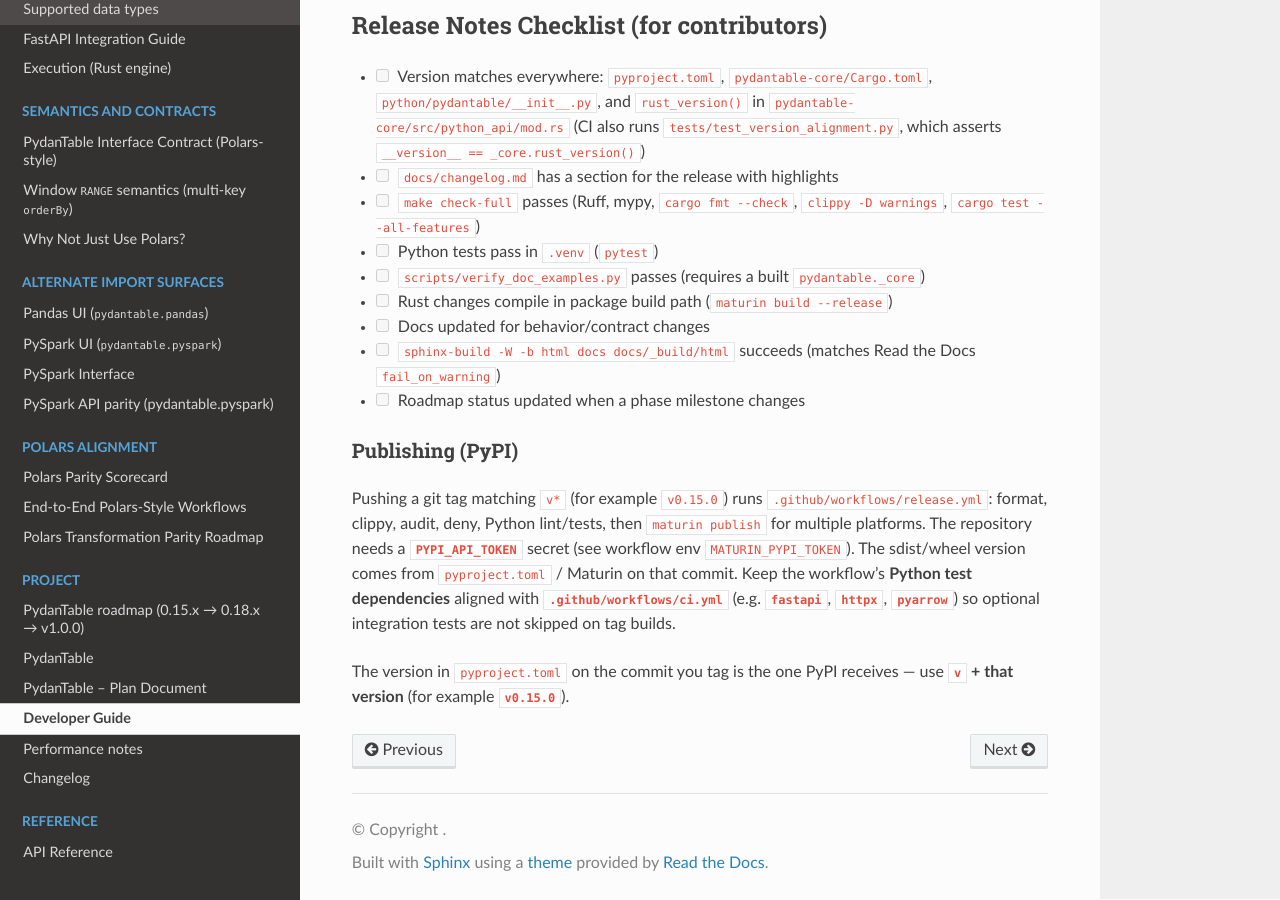
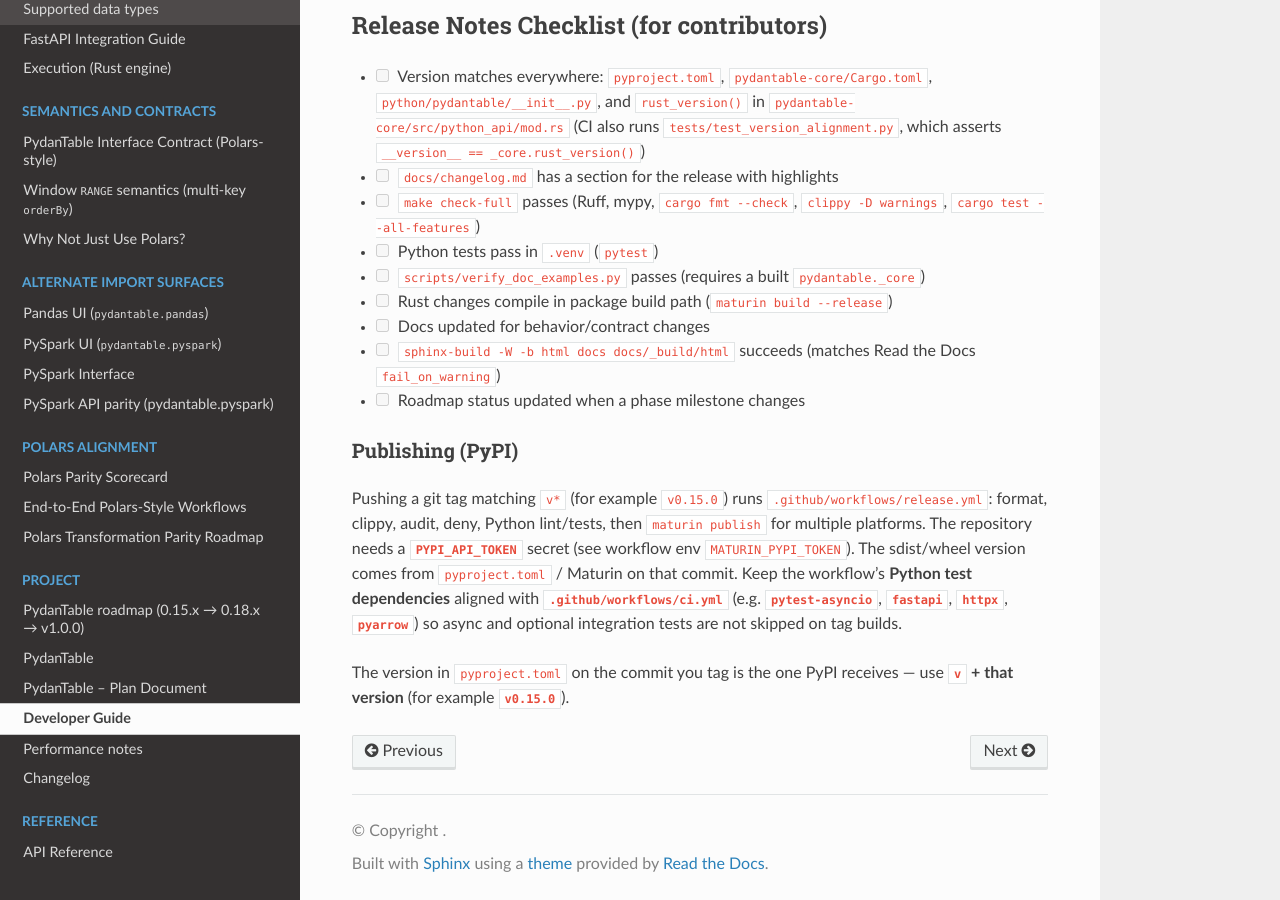
Before and after one commit to eddiethedean/pydantable, a Sphinx documentation site: the page built from docs/DEVELOPER.md, in a window 1280 px wide and 900 px high, scrolled down 5634 px. Built offline with Sphinx 7.4.7 and the Read the Docs theme 3.1.0, drawn with Linux system fonts in a browser that asks for light colours; the version number is read from the project's files by our own code.

Commit message:
ci: install pytest-asyncio in release and CI workflows
Fixes async test failures on tag builds (missing plugin / asyncio_mode).

```diff
--- a/docs/DEVELOPER.md
+++ b/docs/DEVELOPER.md
@@ -239,6 +239,6 @@ Usually handled by `pip install -e .`. If you need a fresh wheel install:
 
 ### Publishing (PyPI)
 
-Pushing a git tag matching `v*` (for example `v0.15.0`) runs `.github/workflows/release.yml`: format, clippy, audit, deny, Python lint/tests, then `maturin publish` for multiple platforms. The repository needs a **`PYPI_API_TOKEN`** secret (see workflow env `MATURIN_PYPI_TOKEN`). The sdist/wheel version comes from `pyproject.toml` / Maturin on that commit. Keep the workflow’s **Python test dependencies** aligned with **`.github/workflows/ci.yml`** (e.g. **`fastapi`**, **`httpx`**, **`pyarrow`**) so optional integration tests are not skipped on tag builds.
+Pushing a git tag matching `v*` (for example `v0.15.0`) runs `.github/workflows/release.yml`: format, clippy, audit, deny, Python lint/tests, then `maturin publish` for multiple platforms. The repository needs a **`PYPI_API_TOKEN`** secret (see workflow env `MATURIN_PYPI_TOKEN`). The sdist/wheel version comes from `pyproject.toml` / Maturin on that commit. Keep the workflow’s **Python test dependencies** aligned with **`.github/workflows/ci.yml`** (e.g. **`pytest-asyncio`**, **`fastapi`**, **`httpx`**, **`pyarrow`**) so async and optional integration tests are not skipped on tag builds.
 
 The version in `pyproject.toml` on the commit you tag is the one PyPI receives — use **`v` + that version** (for example **`v0.15.0`**).
```
Also changed, not shown: 2 other files.
